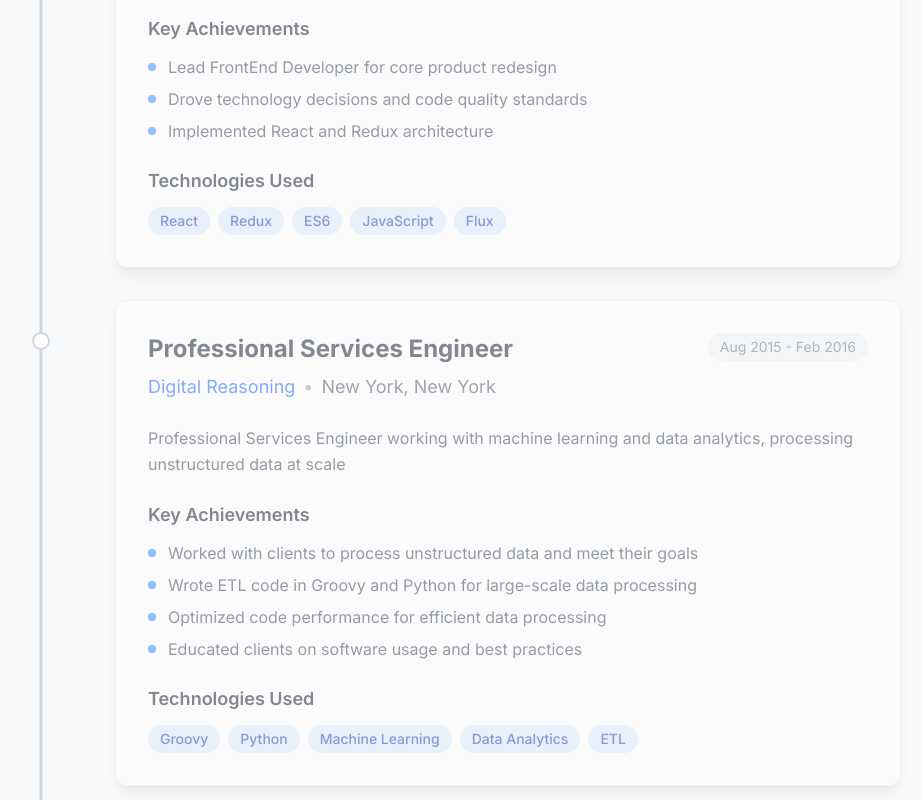
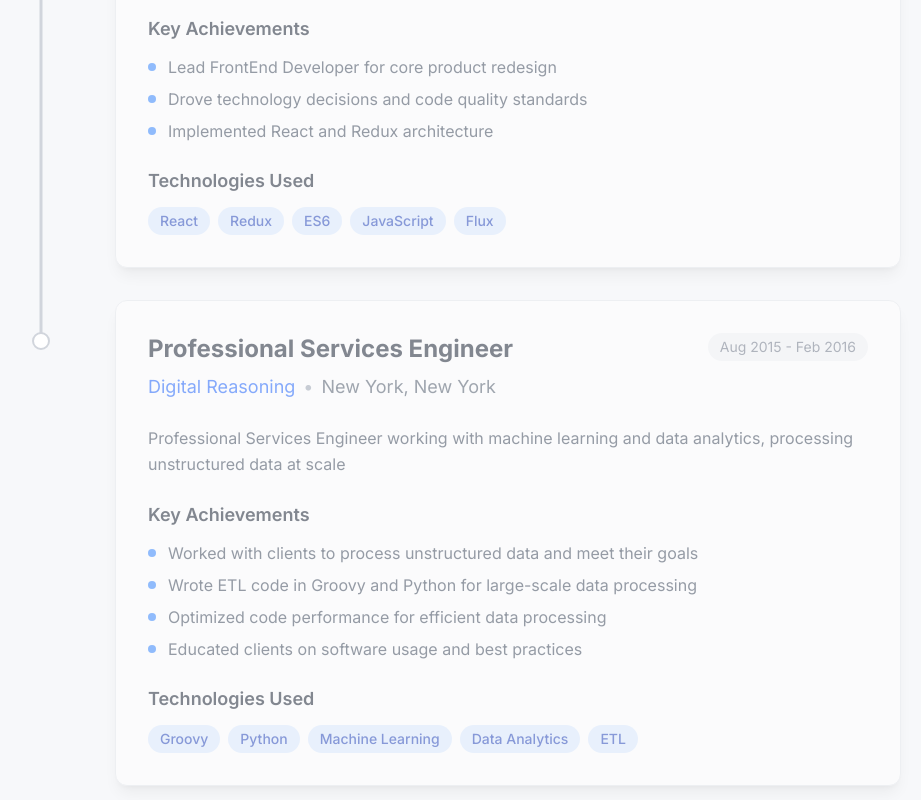
Before and after one commit to ssilve1989/ssilve1989.github.io, an Astro site: page / in a window 1280 px wide. Shown: the part 2312-3112 px from the top of the page, without its empty margins (187-1108 px from the left). Built offline with nearby package versions, Linux system fonts and the light colour scheme; Astro itself is replaced by a stand-in of ours.

Commit message:
feat: limit homepage experience timeline to recent roles

```diff
--- a/src/components/Experience.astro
+++ b/src/components/Experience.astro
@@ -8,6 +8,8 @@ const sortedExperiences = experiences.sort((a, b) => {
 	const dateB = b.data.startDate;
 	return dateB.getTime() - dateA.getTime();
 });
+// The homepage shows the most recent roles; /career has the full timeline.
+const recentExperiences = sortedExperiences.slice(0, 3);
 ---
 
 <div class="max-w-6xl mx-auto">
@@ -25,7 +27,7 @@ const sortedExperiences = experiences.sort((a, b) => {
     </svg>
 
     <div class="space-y-8">
-      {sortedExperiences.map((experience) => (
+      {recentExperiences.map((experience) => (
         <div class="job-row relative pl-[76px] sm:pl-[110px]">
           <div class="node-dot absolute left-[15px] sm:left-[27px] top-8 w-[18px] h-[18px] rounded-full bg-white dark:bg-gray-800 border-[2.5px] border-gray-300 dark:border-gray-600 transition-[border-color,transform,box-shadow] duration-300"></div>
           <div class="job-card bg-white dark:bg-gray-800 rounded-xl shadow-lg border border-gray-200 dark:border-gray-700 overflow-hidden transition-[opacity,transform,border-color] duration-300">
```
